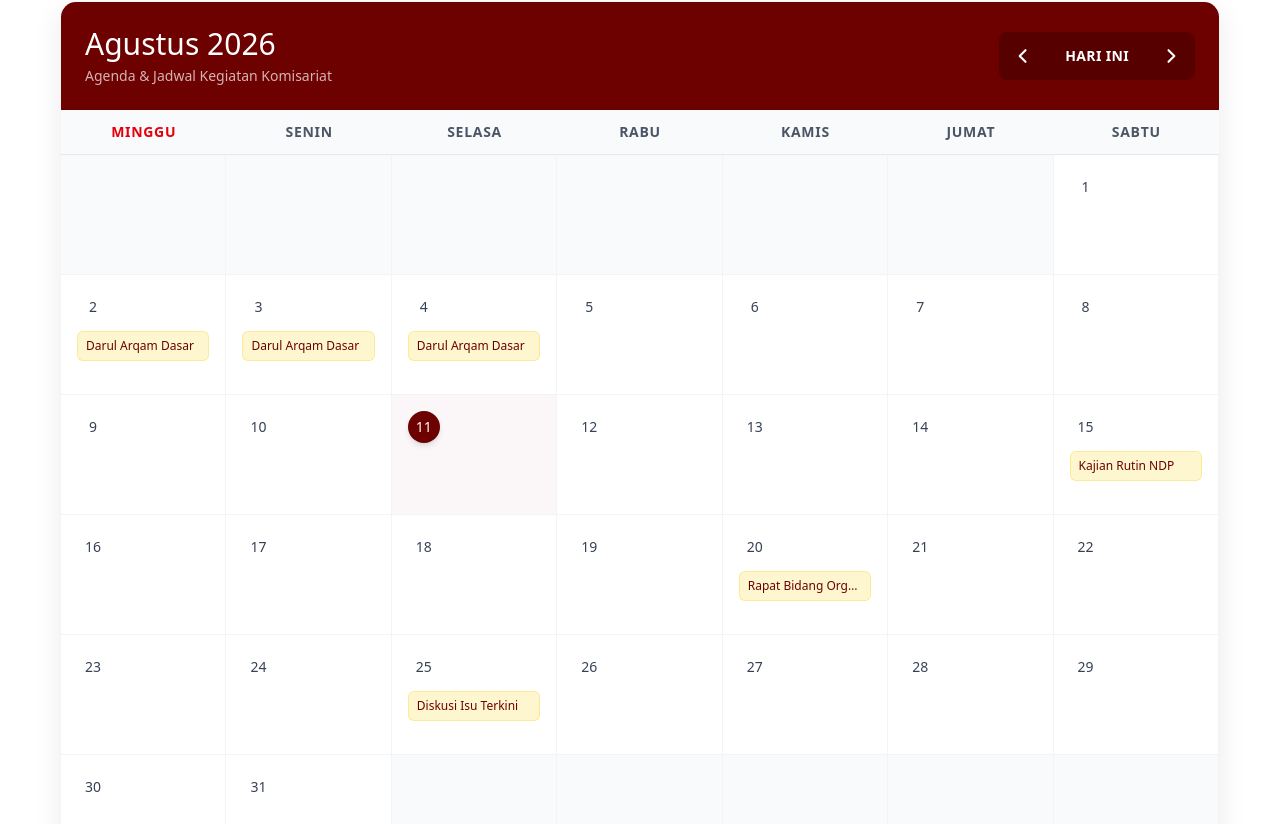
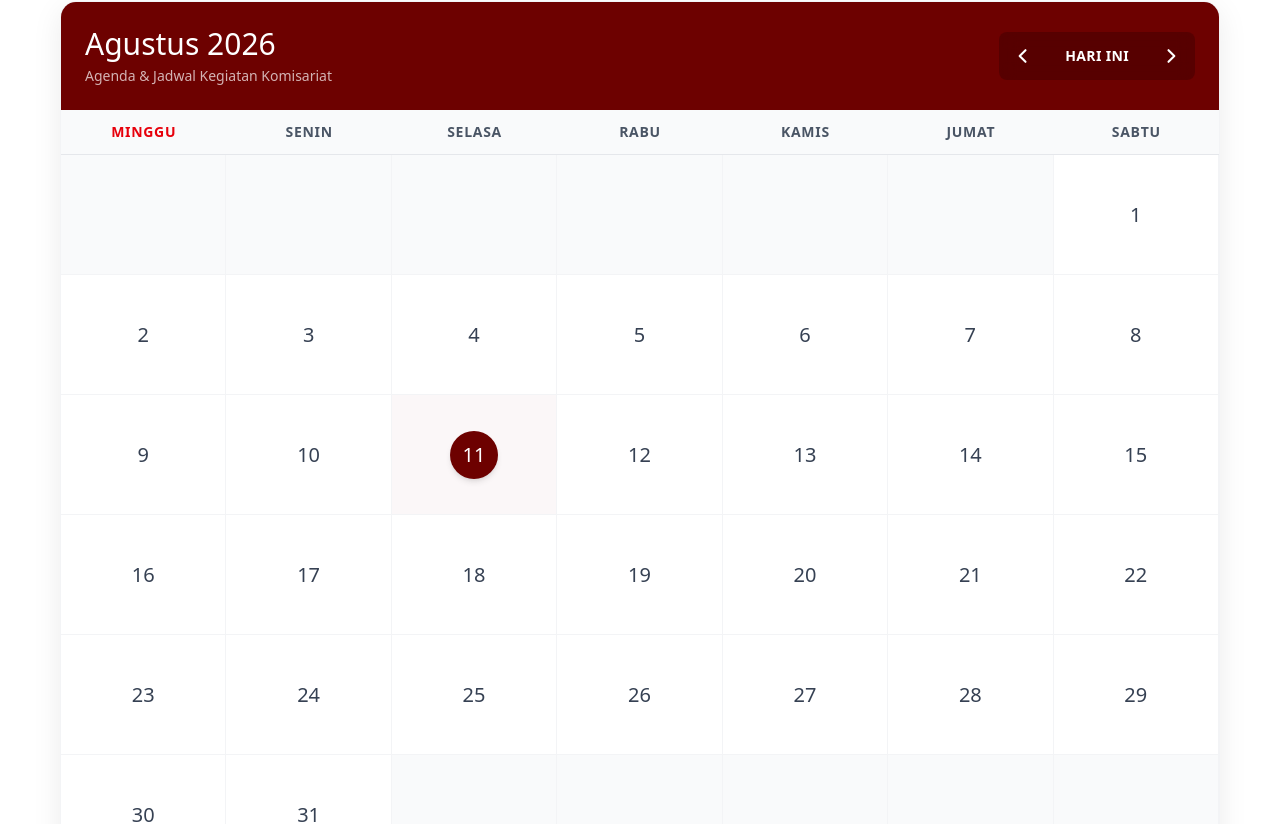
Before and after one commit to immfaiumy25/Imm-web, a Next.js app: page / in a window 1280 px wide. Shown: the part 6084-6908 px from the top of the page. Built offline with nearby package versions, Linux system fonts and the light colour scheme.

Commit message:
style(kalender): remove dummy events to keep UI clean

```diff
--- a/src/components/IMMCalendar.tsx
+++ b/src/components/IMMCalendar.tsx
@@ -70,25 +70,12 @@ export default function IMMCalendar() {
     days.push(
       <div
         key={`day-${i}`}
-        className={`p-2 md:p-4 border-b border-r border-gray-100 min-h-[100px] md:min-h-[120px] transition-colors hover:bg-red-50/50
+        className={`p-2 md:p-4 border-b border-r border-gray-100 min-h-[100px] md:min-h-[120px] transition-colors hover:bg-red-50/50 flex items-center justify-center
         ${isToday ? 'bg-red-50/30' : 'bg-white'}`}
       >
-        <div className="flex justify-between items-start">
-          <span className={`inline-flex items-center justify-center w-8 h-8 rounded-full text-sm font-medium ${isToday ? 'bg-[#6d0100] text-white shadow-md' : 'text-gray-700'}`}>
-            {i}
-          </span>
-        </div>
-        <div className="mt-2 space-y-1.5 overflow-y-auto max-h-[80px] custom-scrollbar">
-          {dayEvents.map((evt, idx) => (
-            <div
-              key={idx}
-              className="text-xs bg-[#f8cf0f]/20 text-[#6d0100] px-2 py-1.5 rounded-md border border-[#f8cf0f]/30 truncate font-medium"
-              title={evt.title}
-            >
-              {evt.title}
-            </div>
-          ))}
-        </div>
+        <span className={`inline-flex items-center justify-center w-10 h-10 md:w-12 md:h-12 rounded-full text-lg md:text-xl font-medium ${isToday ? 'bg-[#6d0100] text-white shadow-md' : 'text-gray-700'}`}>
+          {i}
+        </span>
       </div>
     );
   }
```
